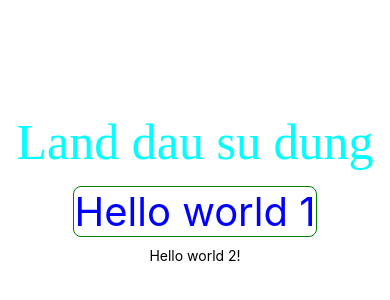
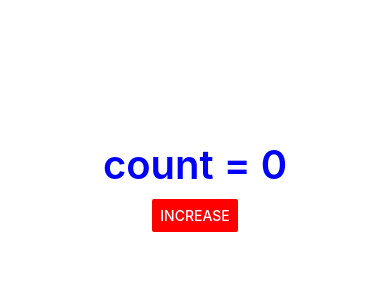
Before and after one commit to snowyy16/learn-react-native, a React Native app: screen / in a window 390 px wide. Shown: the part 236-536 px from the top of the page. Built offline with nearby package versions, Linux system fonts and the light colour scheme.

Commit message:
useState beginner

```diff
--- a/App.tsx
+++ b/App.tsx
@@ -1,14 +1,21 @@
+import { use, useState } from 'react';
 import { StatusBar } from 'expo-status-bar';
-import { StyleSheet, Text, View } from 'react-native';
+import { Button, StyleSheet, Text, View } from 'react-native';
+export default function App() {
 
-export default function App() {
+  const [number,setNumber] = useState(0)
+
   return (
     <View style={styles.container}>
-      <View >
-        <Text style={styles.header}>Land dau su dung</Text>
+      <Text style={styles.hello1}>
+         count = {number}
+      </Text>
+      <View>
+        <Button color={"red"}
+        title='increase' onPress={()=>setNumber(number+1)}/>
+
+
       </View>
-      <Text style={styles.hello1}>Hello world 1</Text>
-      <Text>Hello world 2!</Text>
     </View>
   );
 }
@@ -25,16 +32,8 @@ const styles = StyleSheet.create({
     color: 'blue',
     fontSize:40,
     borderColor:'green',
-    borderRadius:8,
-    borderWidth:1,
+    fontWeight:600,
     gap:10
   },
-  header:{
-    fontFamily:"bold",
-    fontSize:50,
-    padding:5,
-    justifyContent:"center",
-    alignItems:'center',
-    color:'cyan'
-  }
+
 });
```
